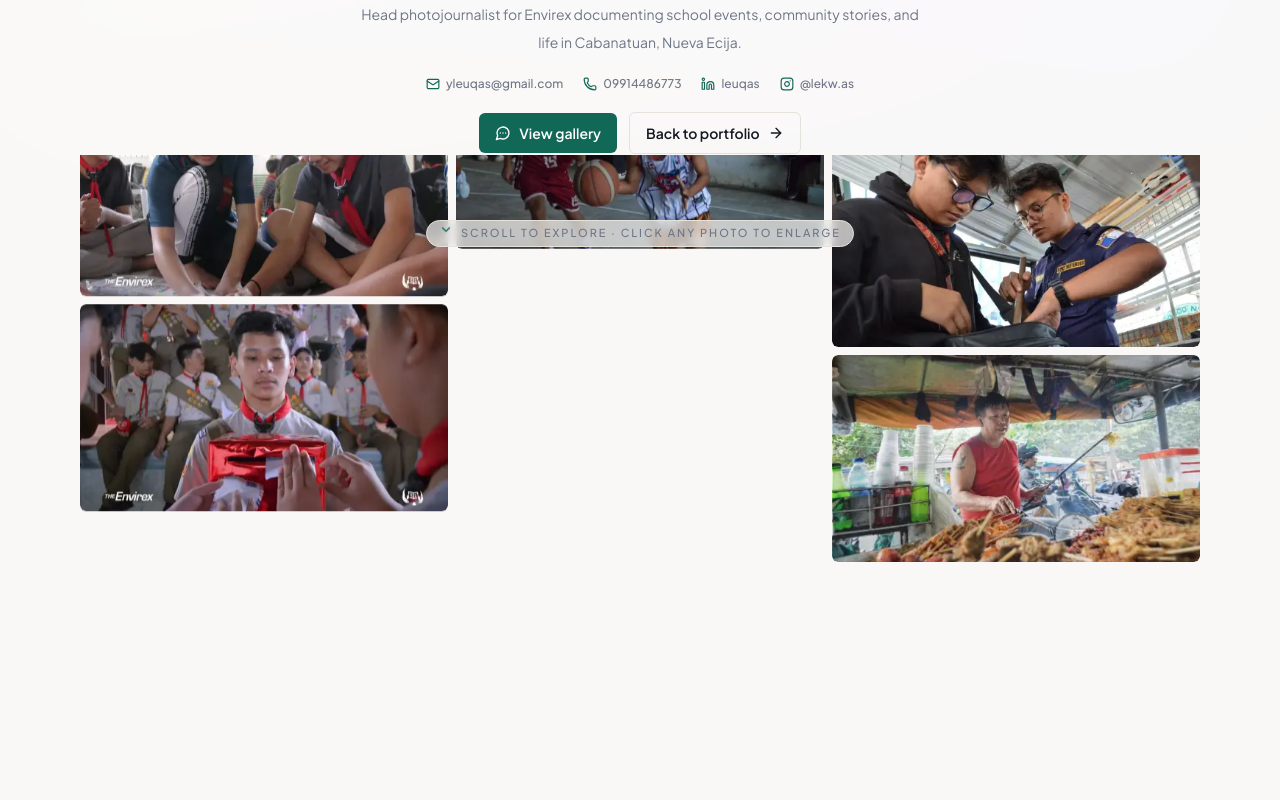
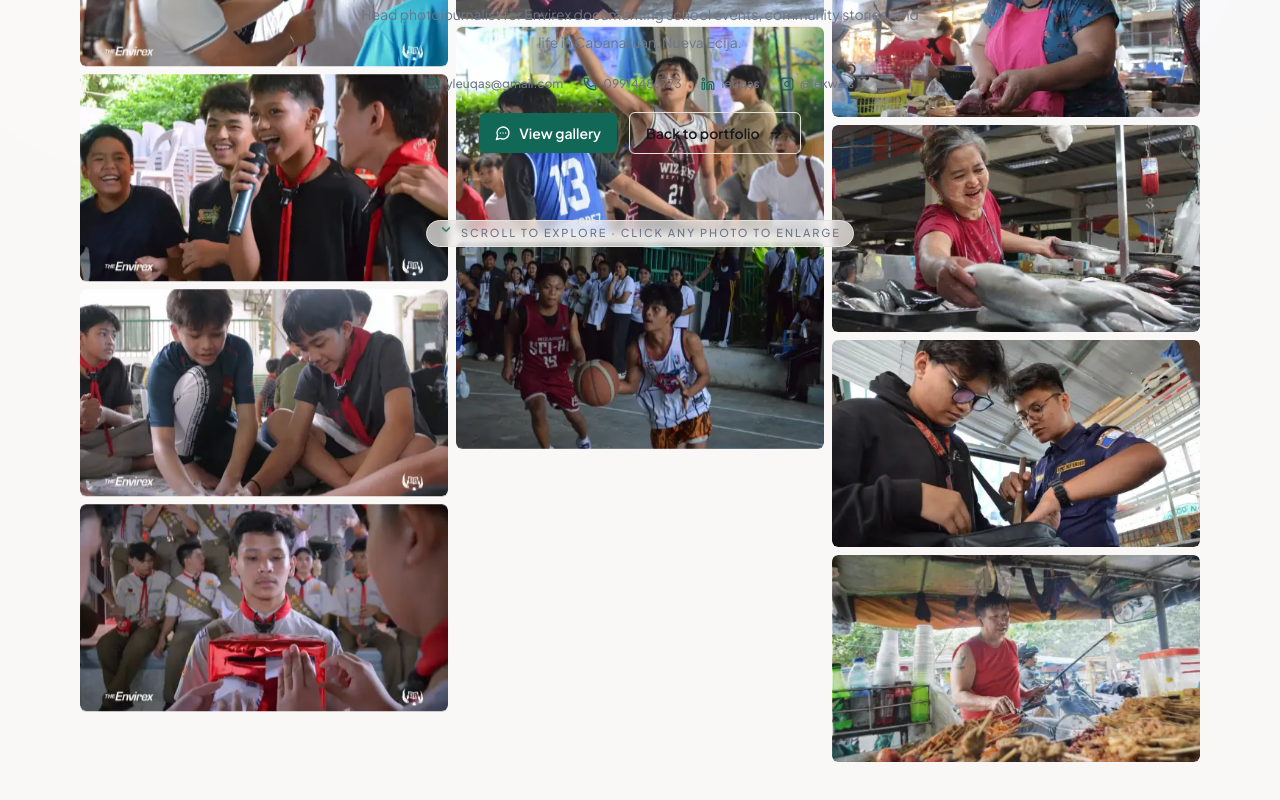
Before and after one commit to Leuqas/Leuqas.github.io, a React (Vite) app: page /photography in a window 1280 px wide. Shown: the part 500-1300 px from the top of the page. Built offline with nearby package versions, Linux system fonts and the light colour scheme; the HTML template or start-up script is replaced by a standard one.

Commit message:
FIX FIX EWAN KONA IM HUNGRY THE OVERFLOW THING

```diff
--- a/src/components/ui/animated-gallery.tsx
+++ b/src/components/ui/animated-gallery.tsx
@@ -85,7 +85,11 @@ export const ContainerSticky = ({
   return (
     <div
       className={cn(
-        "sticky left-0 top-0 min-h-[30rem] w-full overflow-hidden",
+        // overflow-visible (NOT hidden) is intentional: lets translated
+        // columns paint past the sticky's bottom into the empty area of
+        // ContainerScroll, eliminating the gap that appears at the bottom
+        // of the viewport when columns are translated upward.
+        "sticky left-0 top-0 min-h-[30rem] w-full",
         className
       )}
       style={{
--- a/src/index.css
+++ b/src/index.css
@@ -31,9 +31,27 @@ body,
   min-height: 100%;
 }
 
+/* Prevent horizontal scroll caused by parallax columns spilling sideways
+   from the sticky gallery (overflow-visible there is intentional). Use
+   `overflow-x: clip` so we don't establish a scrolling context that would
+   break `position: sticky` ancestors. */
+html,
+body {
+  overflow-x: clip;
+}
+
 html {
   scroll-behavior: smooth;
   scroll-padding-top: 5rem;
+}
+
+/* Force 80% UI scale on mobile (< 768 px). Applies to everything: text, images,
+   spacing, components. Reflows correctly because `zoom` resizes the layout
+   itself rather than just the visual transform. */
+@media (max-width: 767px) {
+  body {
+    zoom: 0.8;
+  }
 }
 
 body {
--- a/src/pages/PhotographyPage.tsx
+++ b/src/pages/PhotographyPage.tsx
@@ -217,7 +217,7 @@ export function PhotographyPage() {
         </p>
       </div>
 
-      <ContainerScroll id="gallery-grid" className="relative -mt-[100px] h-[700vh]">
+      <ContainerScroll id="gallery-grid" className="relative -mt-[-100px] h-[700vh]">
         <ContainerSticky className="h-svh">
           <GalleryContainer className="mx-auto max-w-6xl px-4">
             <GalleryCol yRange={["0%", "-75%"]} className="-mt-2 pb-[300px]">
@@ -296,7 +296,7 @@ export function PhotographyPage() {
         </ContainerSticky>
       </ContainerScroll>
 
-      <section className="relative z-10 mx-auto -mt-[75vh] flex max-w-5xl flex-col items-start justify-between gap-6 px-5 py-16 md:-mt-[35vh] md:flex-row md:items-center">
+      <section className="relative z-10 mx-auto -mt-[45vh] flex max-w-5xl flex-col items-start justify-between gap-6 px-5 py-16 md:-mt-[35vh] md:flex-row md:items-center">
         <h2 className="text-4xl font-semibold tracking-tight md:text-5xl">This is also me —</h2>
         <Link to="/" className="btn-primary">
           Back to dev portfolio
```
